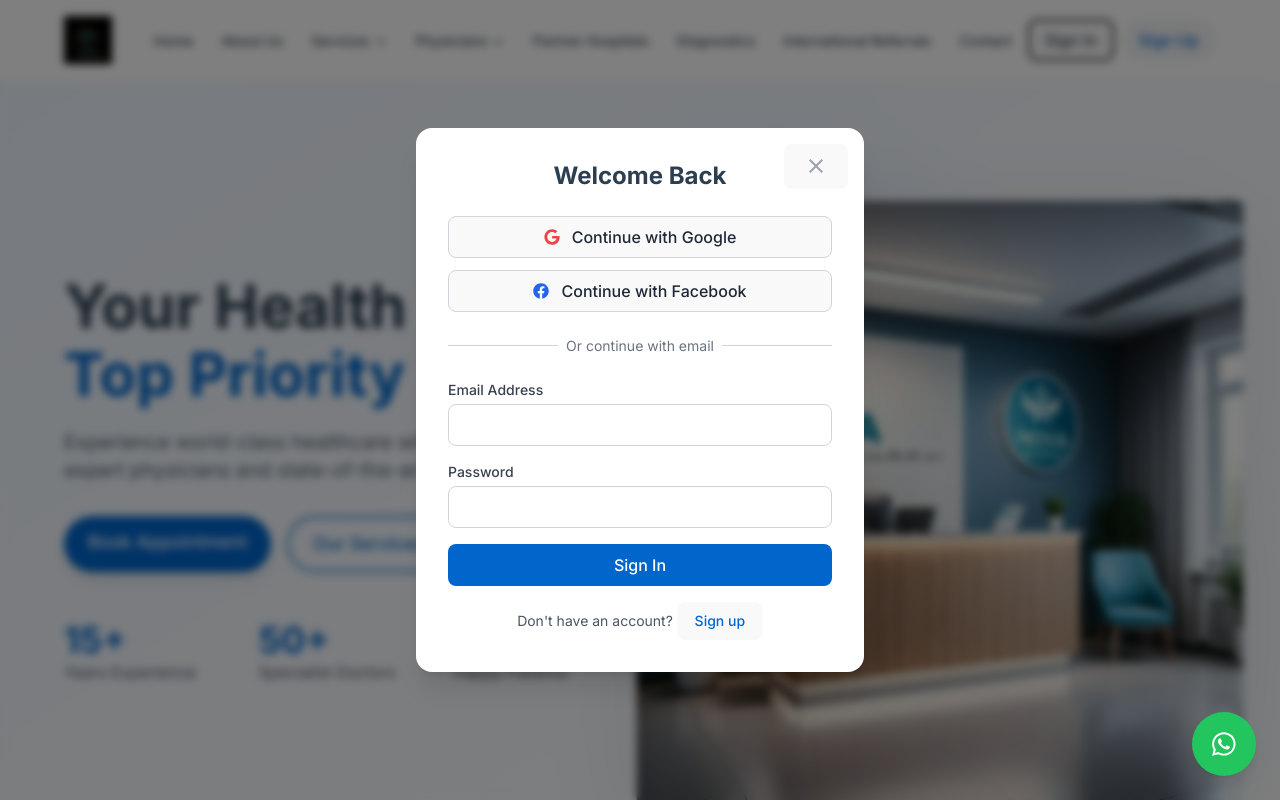
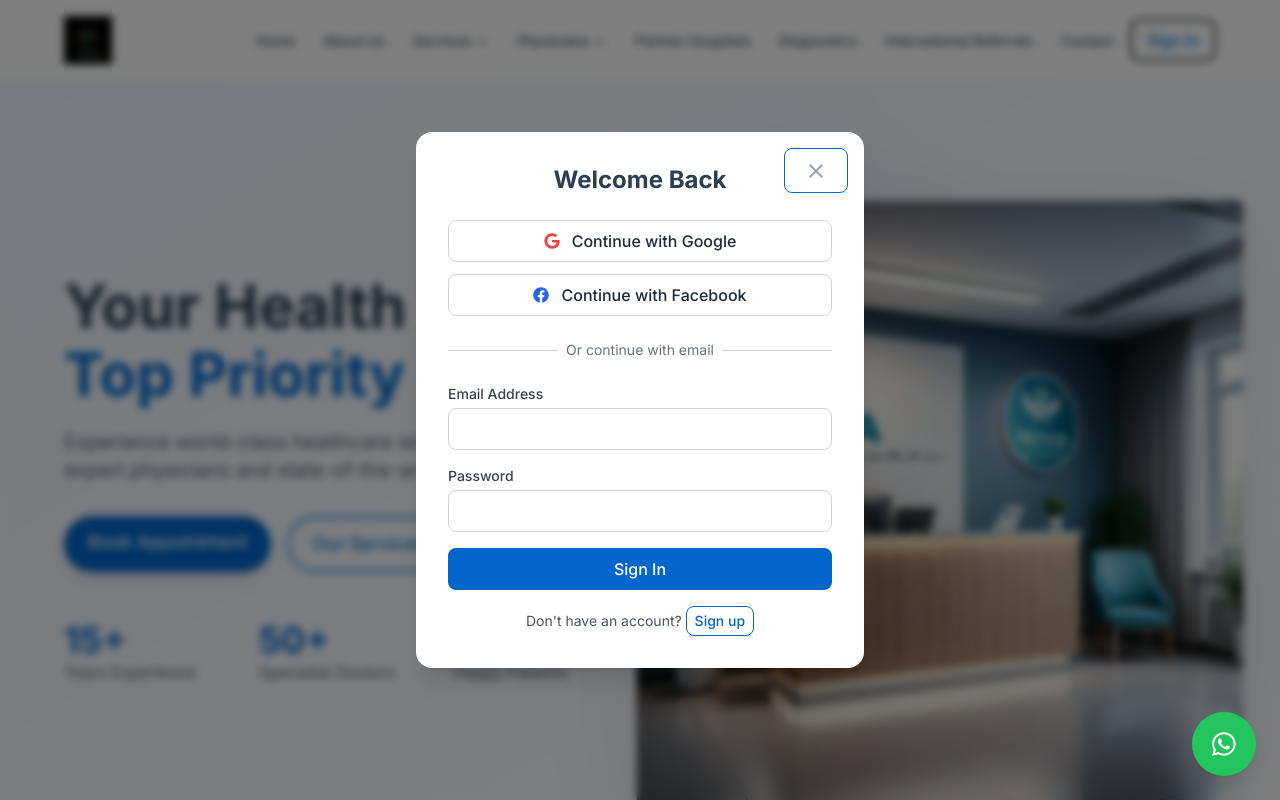
Before and after one commit to Hodadisbirhan/nova-medicine, a React (Vite) app: page / in a window 1280 px wide. Both pictures are taken after a click on the button "Sign In". Shown: the top 800 px of the page. Built offline with nearby package versions, Linux system fonts and the light colour scheme.

Commit message:
update latest

```diff
--- a/src/components/Navbar.jsx
+++ b/src/components/Navbar.jsx
@@ -142,19 +142,11 @@ function Navbar() {
                   setAuthMode('login');
                   setShowAuthModal(true);
                 }}
-                className="px-4 py-2 text-gray-700 hover:text-primary transition-colors"
+                className="px-4 py-2 border border-primary text-primary bg-white hover:bg-primary  hover:text-white transition-colors"
               >
                 Sign In
               </button>
-              <button
-                onClick={() => {
-                  setAuthMode('signup');
-                  setShowAuthModal(true);
-                }}
-                className="px-4 py-2 bg-gray-100 rounded-full text-primary hover:bg-gray-200 transition-colors"
-              >
-                Sign Up
-              </button>
+
             </div>
           </div>
 
@@ -223,7 +215,7 @@ function Navbar() {
                 setShowAuthModal(true);
                 setIsOpen(false);
               }}
-              className="w-full px-4 py-2 text-left text-gray-700 bg-primary hover:text-primary transition-colors"
+              className="w-full px-4 py-2 bg-primary text-left text-gray-700  hover:text-primary transition-colors"
             >
               Sign In
             </button>
--- a/src/components/auth/AuthModal.jsx
+++ b/src/components/auth/AuthModal.jsx
@@ -40,7 +40,7 @@ const AuthModal = ({ isOpen, onClose, initialMode = 'login' }) => {
         {/* Close button */}
         <button
           onClick={onClose}
-          className="absolute right-4 top-4 text-gray-400 hover:text-gray-600"
+          className="absolute right-4 top-4 bg-white border border-primary text-gray-400 hover:text-gray-600"
         >
           <IoMdClose size={24} />
         </button>
@@ -52,11 +52,11 @@ const AuthModal = ({ isOpen, onClose, initialMode = 'login' }) => {
 
         {/* Social Login Buttons */}
         <div className="space-y-3 mb-6">
-          <button className="w-full flex items-center justify-center gap-3 px-4 py-2 border border-gray-300 rounded-lg hover:bg-gray-50 transition-colors">
+          <button className="w-full flex items-center bg-white justify-center gap-3 px-4 py-2 border border-gray-300 rounded-lg hover:bg-gray-50 transition-colors">
             <FaGoogle className="text-red-500" />
             <span>Continue with Google</span>
           </button>
-          <button className="w-full flex items-center justify-center gap-3 px-4 py-2 border border-gray-300 rounded-lg hover:bg-gray-50 transition-colors">
+          <button className="w-full bg-white flex items-center justify-center gap-3 px-4 py-2 border border-gray-300 rounded-lg hover:bg-gray-50 transition-colors">
             <FaFacebook className="text-blue-600" />
             <span>Continue with Facebook</span>
           </button>
@@ -83,7 +83,7 @@ const AuthModal = ({ isOpen, onClose, initialMode = 'login' }) => {
                 name="name"
                 value={formData.name}
                 onChange={handleChange}
-                className="w-full px-4 py-2 border border-gray-300 rounded-lg focus:ring-2 focus:ring-primary/50 focus:border-primary"
+                className="w-full px-4 py-2 border bg-white border-gray-300 rounded-lg focus:ring-2 focus:ring-primary/50 focus:border-primary"
                 required
               />
             </div>
@@ -98,13 +98,13 @@ const AuthModal = ({ isOpen, onClose, initialMode = 'login' }) => {
               name="email"
               value={formData.email}
               onChange={handleChange}
-              className="w-full px-4 py-2 border border-gray-300 rounded-lg focus:ring-2 focus:ring-primary/50 focus:border-primary"
+              className="w-full px-4 py-2 border bg-white border-gray-300 rounded-lg focus:ring-2 focus:ring-primary/50 focus:border-primary"
               required
             />
           </div>
 
           <div>
-            <label className="block text-sm font-medium text-gray-700 mb-1">
+            <label className="block text-sm font-medium bg-white text-gray-700 mb-1">
               Password
             </label>
             <input
@@ -112,7 +112,7 @@ const AuthModal = ({ isOpen, onClose, initialMode = 'login' }) => {
               name="password"
               value={formData.password}
               onChange={handleChange}
-              className="w-full px-4 py-2 border border-gray-300 rounded-lg focus:ring-2 focus:ring-primary/50 focus:border-primary"
+              className="w-full px-4 py-2 border bg-white border-gray-300 rounded-lg focus:ring-2 focus:ring-primary/50 focus:border-primary"
               required
             />
           </div>
@@ -127,7 +127,7 @@ const AuthModal = ({ isOpen, onClose, initialMode = 'login' }) => {
                 name="confirmPassword"
                 value={formData.confirmPassword}
                 onChange={handleChange}
-                className="w-full px-4 py-2 border border-gray-300 rounded-lg focus:ring-2 focus:ring-primary/50 focus:border-primary"
+                className="w-full px-4 py-2 border bg-white border-gray-300 rounded-lg focus:ring-2 focus:ring-primary/50 focus:border-primary"
                 required
               />
             </div>
@@ -148,7 +148,7 @@ const AuthModal = ({ isOpen, onClose, initialMode = 'login' }) => {
               Don't have an account?{' '}
               <button
                 onClick={() => setMode('signup')}
-                className="text-primary hover:underline"
+                className="text-primary bg-white border border-primary px-2 py-1 rounded-lg "
               >
                 Sign up
               </button>
@@ -158,7 +158,7 @@ const AuthModal = ({ isOpen, onClose, initialMode = 'login' }) => {
               Already have an account?{' '}
               <button
                 onClick={() => setMode('login')}
-                className="text-primary hover:underline"
+                className="text-primary bg-white border border-primary px-2 py-1 rounded-lg "
               >
                 Sign in
               </button>
```
